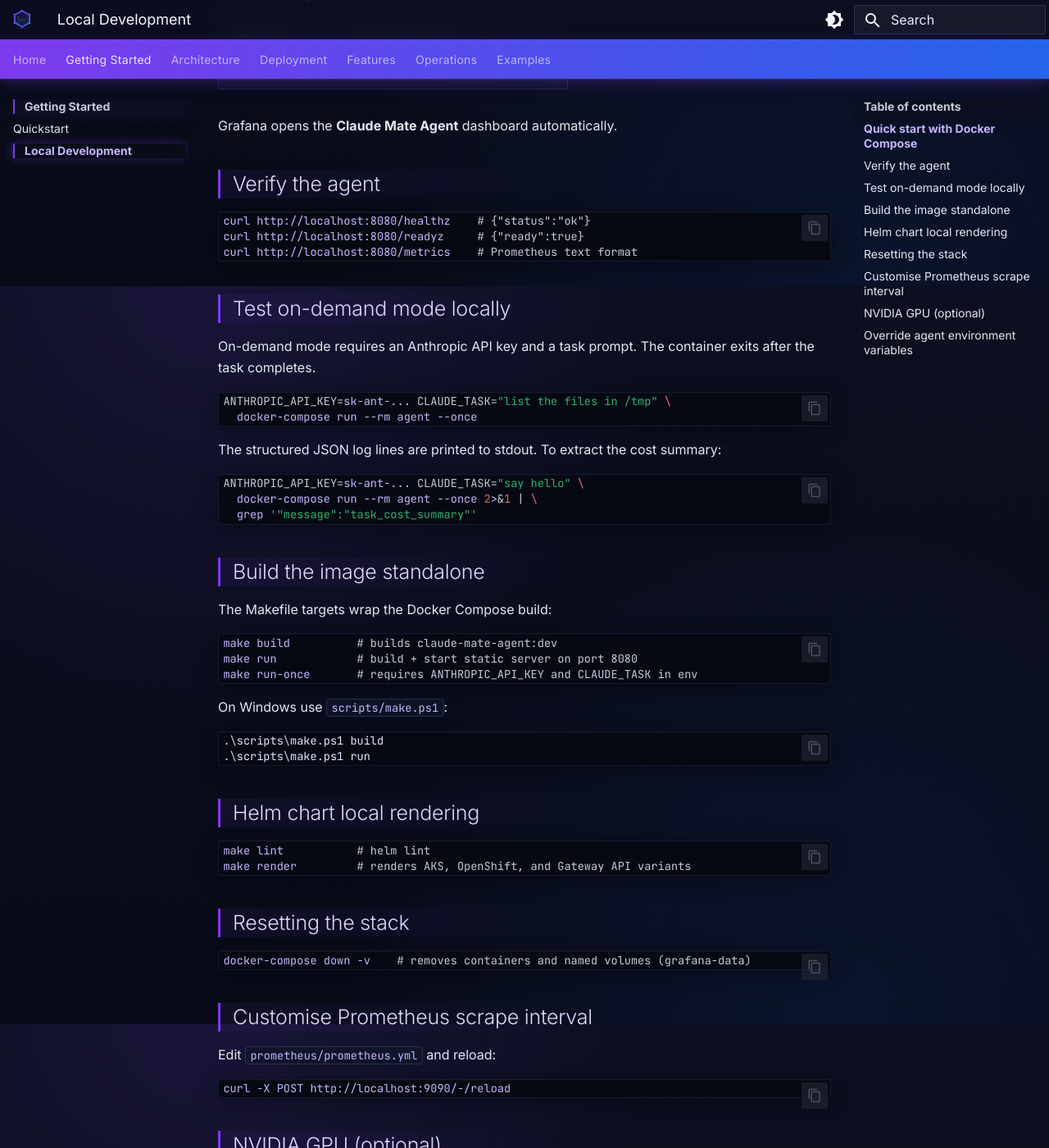
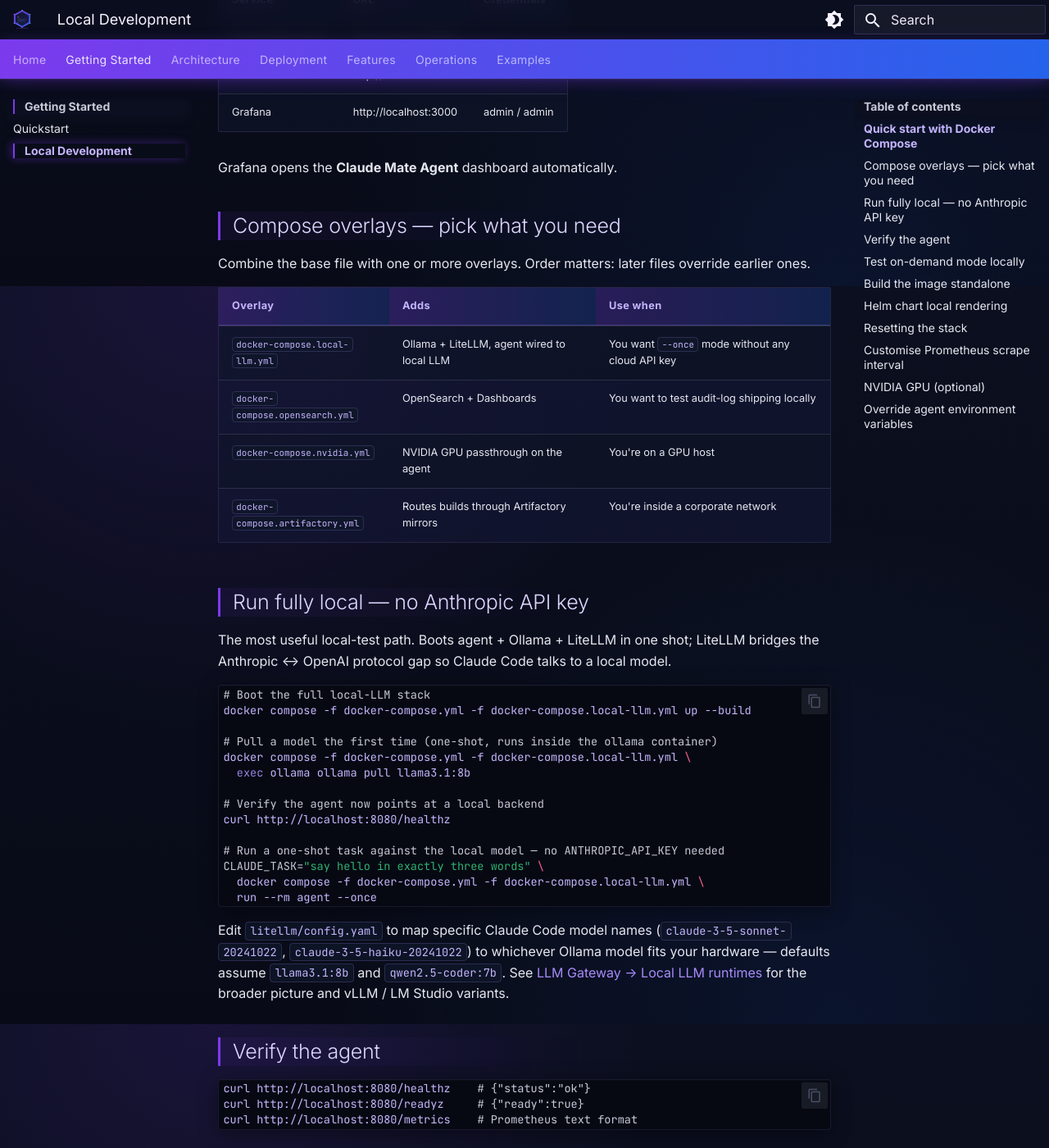
Before and after one commit to bigg01/claude-mate-agent, an MkDocs documentation site: the page built from docs/local-dev.md, in a window 1280 px wide and 1400 px high, scrolled down 551 px. Shown: the whole window at 82% size. Built offline with MkDocs 1.6.1 and Material for MkDocs 9.7.7, drawn with Linux system fonts in a browser that asks for light colours; some of the changed text lies outside the part shown.

Commit message:
feat(sandbox): real NVIDIA OpenShell runtime opt-in; rename placeholder annotations; refresh local-test quickstart
Two related changes plus a docs refresh requested alongside.

1. Rename the misleading openshell.* placeholder

The old top-level `openshell.*` block sprayed annotations like
`openshell.io/protection: restricted` onto every pod, but nothing in
this chart or upstream consumed them — passive labels masquerading as
isolation. Renamed to `auditAnnotations.*` with values `claude-mate.io/*`
so the intent (SIEM tagging) matches the behaviour (passive labels).
Updated deployment.yaml and sandbox-job.yaml to the new name.

2. Real NVIDIA OpenShell sandbox integration (opt-in, experimental)

OpenShell (https://github.com/NVIDIA/OpenShell) is a runtime built for
autonomous AI agents — policy domains for FS / network / process AND
inference-routing (which LLM endpoints a sandbox may reach, unique vs
gVisor/Kata). Added `sandbox.openshell.*` block:
  - enabled: false           (default off — alpha upstream)
  - runtimeClassName: openshell
  - policyConfigMap: ""      (optional ConfigMap with a policy.yaml)
  - policyMountPath: /etc/openshell/policy.yaml
  - annotations: opt into the restricted profile + enforce inference routing

When enabled, sandbox-job.yaml forces runtimeClassName to openshell
(overriding sandbox.runtimeClassName), adds the OpenShell-specific
annotations, and mounts the policy ConfigMap if provided. Prerequisite:
`helm install openshell oci://ghcr.io/nvidia/openshell/helm-chart`.
gVisor/Kata path remains the recommended default until OpenShell ships
a stable release.

docs/sandbox.md gets a new "Isolation levels" table row and an
"NVIDIA OpenShell (experimental)" subsection explaining the four
policy domains, the install prerequisite, and why it's not the default.

3. Refresh quickstart for local testing

docs/local-dev.md gets a new top-level "Run fully local — no Anthropic
API key" section showing the one-command Ollama+LiteLLM stack, plus a
table of all available compose overlays (local-llm, opensearch, nvidia,
artifactory). Lets new users get to a working `--once` task without
signing up anywhere.

Verified: helm lint passes, default render still produces the audit
annotations, sandbox + openshell.enabled=true render correctly sets
runtimeClassName + mounts the policy ConfigMap, mkdocs --strict builds
in 0.58s.

Co-Authored-By: Claude Opus 4.7 (1M context) <noreply@anthropic.com>

````diff
--- a/docs/local-dev.md
+++ b/docs/local-dev.md
@@ -2,11 +2,11 @@
 
 ## Quick start with Docker Compose
 
-The repository ships a `docker-compose.yml` that starts the agent in static mode alongside Prometheus and Grafana. No Kubernetes or API keys are required.
+The repository ships a `docker-compose.yml` that starts the agent in static mode alongside Prometheus and Grafana. The base stack needs no Kubernetes or API keys to run the static health/metrics server — only on-demand mode (`--once`) needs credentials, and only if you point at a managed LLM.
 
 ```bash
 # Build the agent image and start the full stack
-docker-compose up --build
+docker compose up --build
 
 # or with Podman Compose
 podman-compose up --build
@@ -19,6 +19,40 @@ podman-compose up --build
 | Grafana | http://localhost:3000 | admin / admin |
 
 Grafana opens the **Claude Mate Agent** dashboard automatically.
+
+## Compose overlays — pick what you need
+
+Combine the base file with one or more overlays. Order matters: later files override earlier ones.
+
+| Overlay | Adds | Use when |
+|---|---|---|
+| `docker-compose.local-llm.yml` | Ollama + LiteLLM, agent wired to local LLM | You want `--once` mode without any cloud API key |
+| `docker-compose.opensearch.yml` | OpenSearch + Dashboards | You want to test audit-log shipping locally |
+| `docker-compose.nvidia.yml` | NVIDIA GPU passthrough on the agent | You're on a GPU host |
+| `docker-compose.artifactory.yml` | Routes builds through Artifactory mirrors | You're inside a corporate network |
+
+## Run fully local — no Anthropic API key
+
+The most useful local-test path. Boots agent + Ollama + LiteLLM in one shot; LiteLLM bridges the Anthropic ↔ OpenAI protocol gap so Claude Code talks to a local model.
+
+```bash
+# Boot the full local-LLM stack
+docker compose -f docker-compose.yml -f docker-compose.local-llm.yml up --build
+
+# Pull a model the first time (one-shot, runs inside the ollama container)
+docker compose -f docker-compose.yml -f docker-compose.local-llm.yml \
+  exec ollama ollama pull llama3.1:8b
+
+# Verify the agent now points at a local backend
+curl http://localhost:8080/healthz
+
+# Run a one-shot task against the local model — no ANTHROPIC_API_KEY needed
+CLAUDE_TASK="say hello in exactly three words" \
+  docker compose -f docker-compose.yml -f docker-compose.local-llm.yml \
+  run --rm agent --once
+```
+
+Edit `litellm/config.yaml` to map specific Claude Code model names (`claude-3-5-sonnet-20241022`, `claude-3-5-haiku-20241022`) to whichever Ollama model fits your hardware — defaults assume `llama3.1:8b` and `qwen2.5-coder:7b`. See [LLM Gateway → Local LLM runtimes](llm-gateway.md#local-llm-runtimes-ollama-vllm-lm-studio) for the broader picture and vLLM / LM Studio variants.
 
 ## Verify the agent
 
````
Also changed, not shown: docs/sandbox.md (+35 -1 lines), 3 other files.
